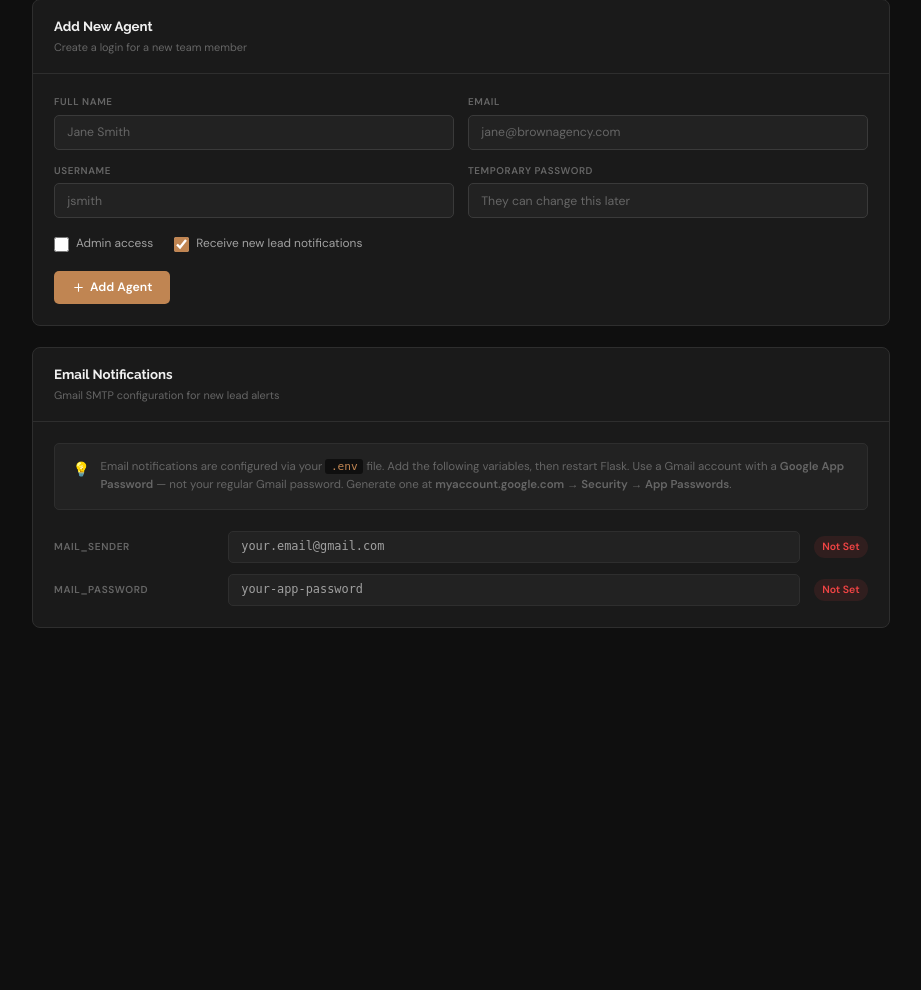
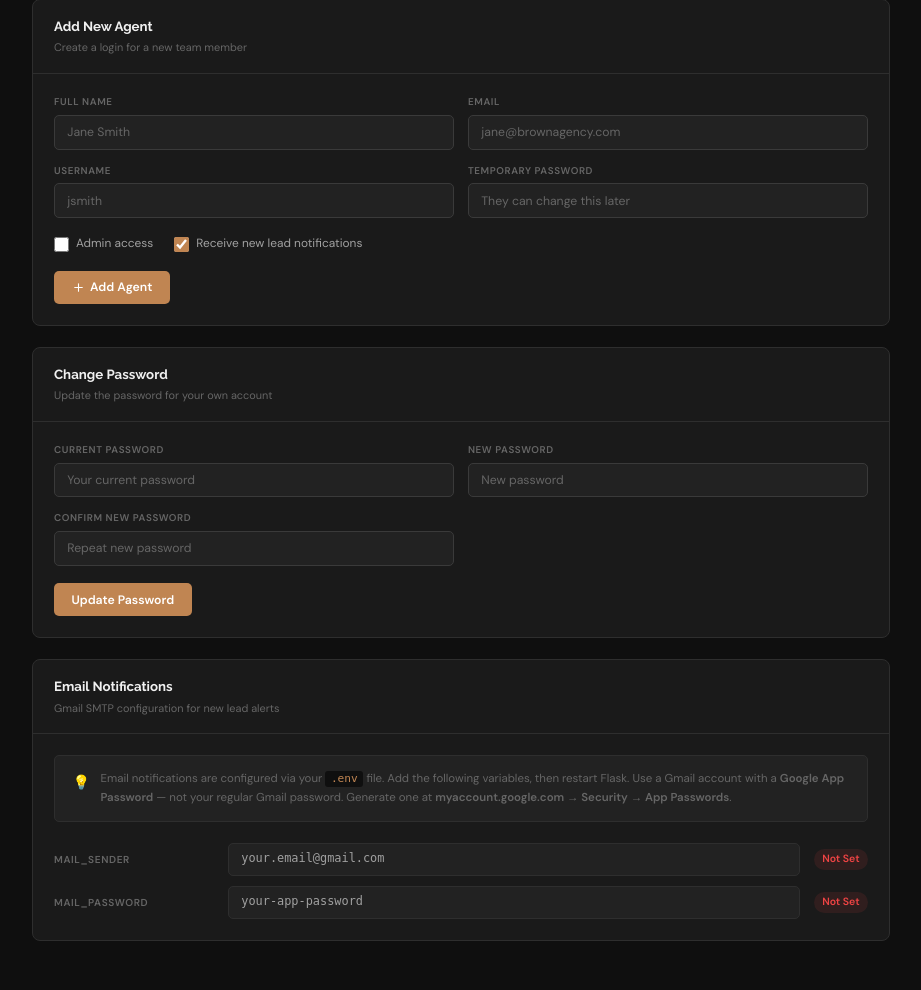
Before and after one commit to centaurus-enterprises/bfg-insurance-solutions-website, a Flask app: template backend/templates/settings.html in a window 1280 px wide. Shown: the part 394-1384 px from the top of the page, without its empty margins (179-1100 px from the left). Before the commit the page ends 1022 px from the top, so only its background shows below. Run offline with Flask 3, Linux system fonts and the light colour scheme; the template is opened without the code that fills it, so the values that code supplies are empty.

Commit message:
Add change password feature to settings page
- New /agents/change-password POST route — verifies current password,
  hashes and saves the new one
- Settings page: Change Password section with current/new/confirm fields

https://claude.ai/code/session_01Ax6VcnS1MCdiaHUJCh2oRA

```diff
--- a/backend/app.py
+++ b/backend/app.py
@@ -679,6 +679,39 @@ def reactivate_agent(agent_id):
 # SETTINGS PAGE
 # ─────────────────────────────────────────────
 
+@app.route("/agents/change-password", methods=["POST"])
+@login_required
+def change_password():
+    import hashlib, secrets as sec
+    data         = request.get_json()
+    current_pw   = data.get("current_password", "")
+    new_pw       = data.get("new_password", "")
+
+    if not current_pw or not new_pw:
+        return jsonify({"status": "error", "message": "Both fields are required."}), 400
+    if len(new_pw) < 8:
+        return jsonify({"status": "error", "message": "Password must be at least 8 characters."}), 400
+
+    agent = get_current_agent()
+    try:
+        conn = get_connection()
+        cur  = conn.cursor()
+        cur.execute("SELECT password_hash FROM agents WHERE id = %s", (agent[0],))
+        row = cur.fetchone()
+        if not row or not verify_password(row[0], current_pw):
+            cur.close(); conn.close()
+            return jsonify({"status": "error", "message": "Current password is incorrect."}), 400
+
+        salt    = sec.token_hex(16)
+        pw_hash = f"{salt}:{hashlib.sha256((salt + new_pw).encode()).hexdigest()}"
+        cur.execute("UPDATE agents SET password_hash = %s WHERE id = %s", (pw_hash, agent[0]))
+        conn.commit()
+        cur.close(); conn.close()
+        return jsonify({"status": "ok"})
+    except Exception as e:
+        return jsonify({"status": "error", "message": str(e)}), 500
+
+
 @app.route("/settings")
 @admin_required
 def settings():
--- a/backend/templates/settings.html
+++ b/backend/templates/settings.html
@@ -593,6 +593,37 @@
       </div>
     </div>
 
+    <!-- ── CHANGE PASSWORD ── -->
+    <div class="settings-section">
+      <div class="section-header">
+        <div class="section-header-text">
+          <h2>Change Password</h2>
+          <p>Update the password for your own account</p>
+        </div>
+      </div>
+      <div class="add-agent-form">
+        <div class="form-grid">
+          <div class="form-field">
+            <label>Current Password</label>
+            <input type="password" id="pw-current" placeholder="Your current password"/>
+          </div>
+          <div class="form-field">
+            <label>New Password</label>
+            <input type="password" id="pw-new" placeholder="New password"/>
+          </div>
+          <div class="form-field">
+            <label>Confirm New Password</label>
+            <input type="password" id="pw-confirm" placeholder="Repeat new password"/>
+          </div>
+        </div>
+        <div class="form-actions">
+          <button class="btn-primary" onclick="changePassword()">Update Password</button>
+          <span class="form-error"   id="pwError"></span>
+          <span class="form-success" id="pwSuccess"></span>
+        </div>
+      </div>
+    </div>
+
     <!-- ── EMAIL SETTINGS ── -->
     <div class="settings-section">
       <div class="section-header">
@@ -802,6 +833,50 @@
     toastTimer = setTimeout(() => t.classList.remove('show'), 3000);
   }
 
+  // ── CHANGE PASSWORD ──────────────────────────────────
+  async function changePassword() {
+    const errEl = document.getElementById('pwError');
+    const sucEl = document.getElementById('pwSuccess');
+    errEl.style.display = 'none';
+    sucEl.style.display = 'none';
+
+    const current = document.getElementById('pw-current').value;
+    const newPw   = document.getElementById('pw-new').value;
+    const confirm = document.getElementById('pw-confirm').value;
+
+    if (!current || !newPw || !confirm) {
+      errEl.textContent = 'All fields are required.';
+      errEl.style.display = 'inline'; return;
+    }
+    if (newPw !== confirm) {
+      errEl.textContent = 'New passwords do not match.';
+      errEl.style.display = 'inline'; return;
+    }
+    if (newPw.length < 8) {
+      errEl.textContent = 'New password must be at least 8 characters.';
+      errEl.style.display = 'inline'; return;
+    }
+
+    try {
+      const res  = await fetch('/agents/change-password', {
+        method: 'POST',
+        headers: { 'Content-Type': 'application/json' },
+        body: JSON.stringify({ current_password: current, new_password: newPw })
+      });
+      const data = await res.json();
+      if (data.status !== 'ok') throw new Error(data.message);
+
+      ['pw-current','pw-new','pw-confirm'].forEach(id => document.getElementById(id).value = '');
+      sucEl.textContent = '✓ Password updated successfully.';
+      sucEl.style.display = 'inline';
+      setTimeout(() => sucEl.style.display = 'none', 3000);
+      showToast('Password updated.', 'success');
+    } catch(e) {
+      errEl.textContent = e.message;
+      errEl.style.display = 'inline';
+    }
+  }
+
   // ── INIT ──────────────────────────────────────────────
   loadAgents();
 </script>
```
